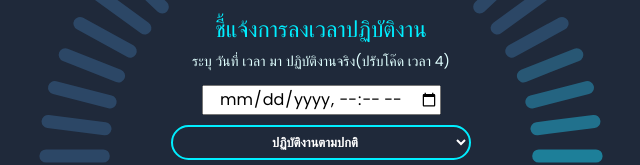
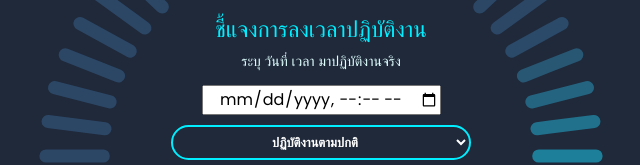
Before and after one commit to WisanuSenhom/x, a plain HTML site: page permit.html in a window 1280 px wide. Shown: the part 244-409 px from the top of the page, without its empty margins (319-959 px from the left). Drawn offline with nearby package versions, Linux system fonts and the light colour scheme; a script that the page names is missing.

Commit message:
Update permit.html

```diff
--- a/permit.html
+++ b/permit.html
@@ -8,14 +8,14 @@
     <!-- Bootstrap CSS -->
     <link rel="stylesheet" href="https://stackpath.bootstrapcdn.com/bootstrap/4.5.0/css/bootstrap.min.css" integrity="sha384-9aIt2nRpC12Uk9gS9baDl411NQApFmC26EwAOH8WgZl5MYYxFfc+NcPb1dKGj7Sk" crossorigin="anonymous">
     <link rel="stylesheet" href="style.css">
-    <title>ทดลองระบบลงเวลาปฏิบัติงาน</title>
+    <title>ระบบบันทึกชี้แจงการลงเวลาปฏิบัติงาน</title>
   </head>
   <body>
     <center>
  <div class="container">
         <div class="login-box">
-            <h2>ชี้แจ้งการลงเวลาปฏิบัติงาน</h2>
-           <p style="font-size:14px; color:#E0FFFF;">ระบุ วันที่ เวลา มา ปฏิบัติงานจริง(ปรับโค๊ด เวลา 4)</p>
+            <h2>ชี้แจงการลงเวลาปฏิบัติงาน</h2>
+           <p style="font-size:14px; color:#E0FFFF;">ระบุ วันที่ เวลา มาปฏิบัติงานจริง</p>
             <form>
         <input type="datetime-local" id="daytime" class="forgot-pass"  name="daytime" required="true">
 		<select  id="typea" class="btn2" >
@@ -36,6 +36,7 @@
 
               <button id="cin" type="button" class="btn btn-primary" onclick="getLocation()">ลงเวลามา</button>
               <p></p>
+
               <!--button id="cout" type="button" class="btn btn-danger" onclick="getLocationOut()">ลงเวลากลับ</button-->
                <p id="demo" style="font-size:6px; color:#E0FFFF;"></p>
             </form>
```
